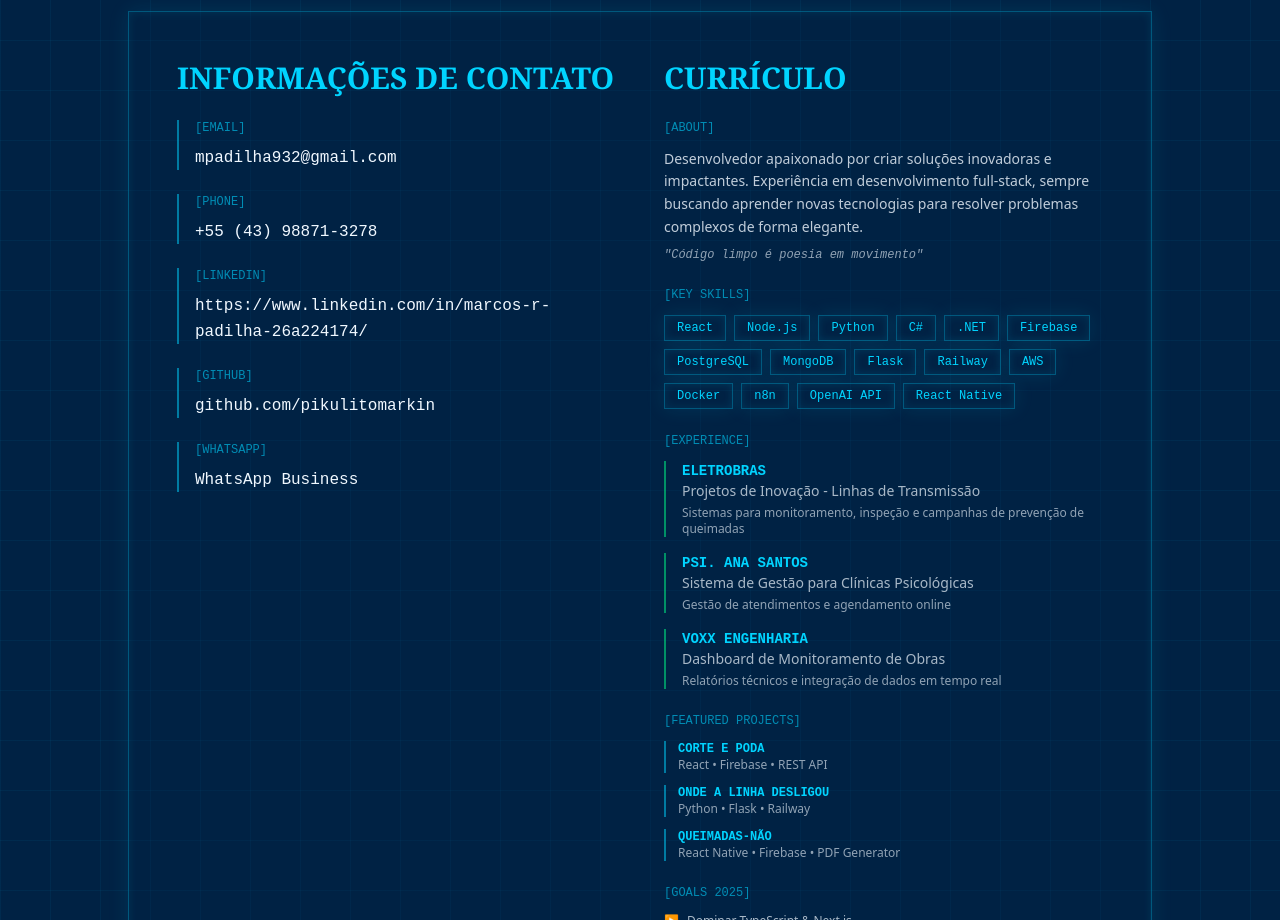
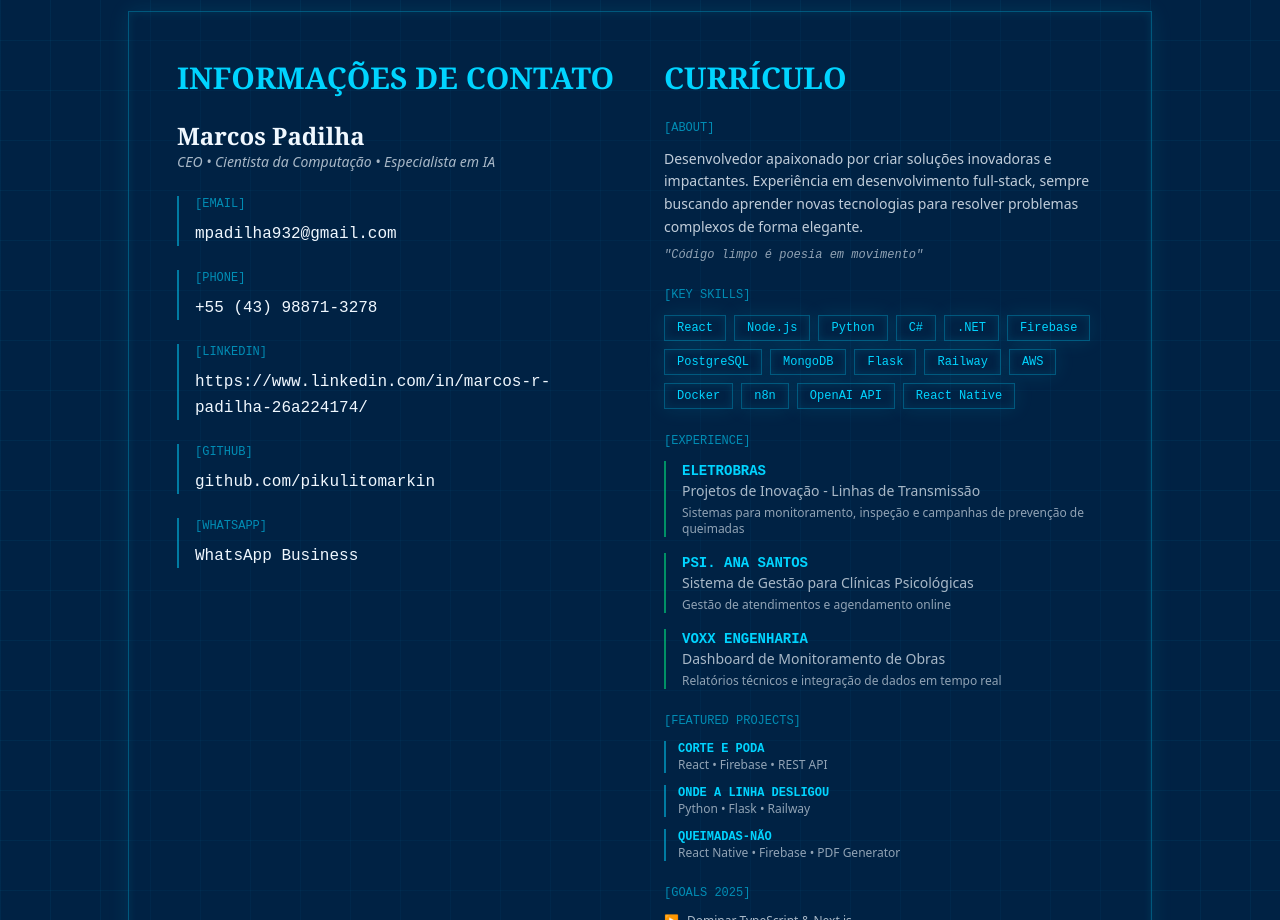
Before and after one commit to pikulitomarkin/vintagedevstack, a React (Vite) app: page / in a window 1280 px wide. Shown: the part 5760-6680 px from the top of the page. Built offline with nearby package versions, Linux system fonts and the light colour scheme.

Commit message:
chore: add CEO name and titles to contact section

```diff
--- a/src/components/ContactSection.jsx
+++ b/src/components/ContactSection.jsx
@@ -58,6 +58,10 @@
               </h3>
 
               <div className="space-y-6">
+                <div className="mb-4">
+                  <p className="font-serif text-2xl font-bold text-tech-white">Marcos Padilha</p>
+                  <p className="text-tech-white/70 text-sm italic">CEO • Cientista da Computação • Especialista em IA</p>
+                </div>
                 <div className="border-l-2 border-electric-blue/50 pl-4">
                   <p className="font-mono text-xs text-electric-blue/60 mb-2 uppercase">[EMAIL]</p>
                   <a
```
